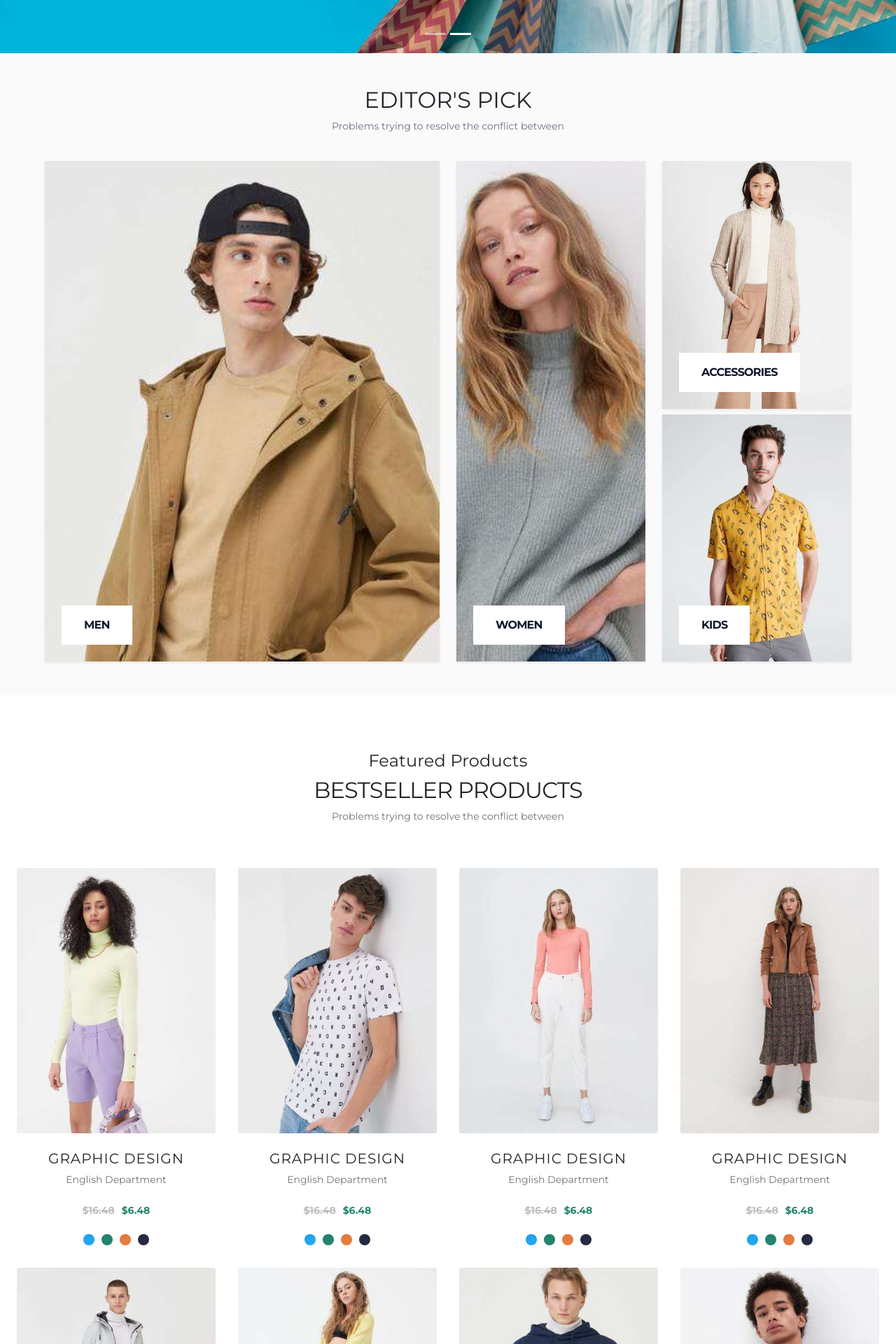
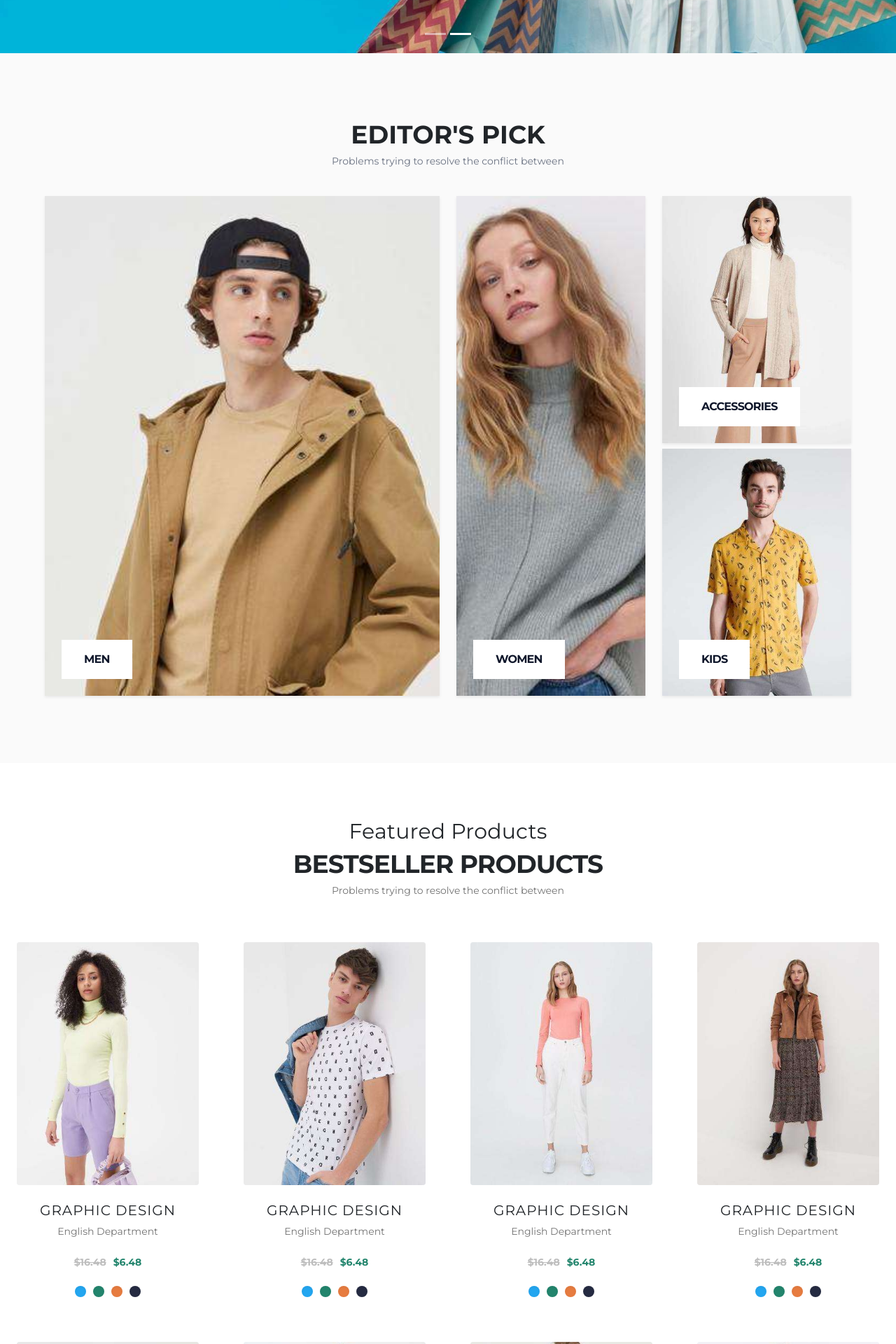
Before and after one commit to Drollax/e-commerce-project, a React (Vite) app: page / in a window 1280 px wide. Shown: the part 1040-2960 px from the top of the page at 70% size. Built offline with nearby package versions, Linux system fonts and the light colour scheme.

Commit message:
Getting ready to first showcase vercel try1

```diff
--- a/src/components/FeaturedPosts.jsx
+++ b/src/components/FeaturedPosts.jsx
@@ -1,4 +1,4 @@
-import { AlarmClock, MessageSquare, ChevronRight, ChartArea } from 'lucide-react';
+import { AlarmClock, ChevronRight, ChartArea } from 'lucide-react';
 
 const posts = [
   {
@@ -91,9 +91,9 @@ export default function FeaturedPosts() {
 
         {/* Section Heading */}
         <div className="text-center mb-16 space-y-3">
-          <h6 className="text-blue-500 font-bold text-sm">Practice Advice</h6>
-          <h2 className="text-4xl font-bold text-slate-900 tracking-tight">Featured Products</h2>
-          <p className="text-slate-500 max-w-lg mx-auto text-sm">
+          <h6 className="!text-blue-500 !font-bold !text-sm">Practice Advice</h6>
+          <h2 className="!text-4xl !font-bold text-slate-900 tracking-tight">Featured Posts</h2>
+          <p className="text-slate-500 max-w-lg mx-auto !text-sm">
             Problems trying to resolve the conflict between the two major <br className="hidden md:block"/>
             realms of Classical physics: Newtonian mechanics.
           </p>
--- a/src/components/Footer.jsx
+++ b/src/components/Footer.jsx
@@ -81,7 +81,7 @@ const Footer = () => {
 
       {/* Bottom Bar */}
       <div className="bg-light-grey py-6">
-        <div className="max-w-[1050px] mx-auto px-8 text-center lg:!text-left">
+        <div className="max-w-300 mx-auto px-8 text-center lg:!text-left">
           <p className="font-bold text-h6 text-grey-text max-w-[200px] md:max-w-none mx-auto lg:mx-0">
             Made With Love By Finland All Right Reserved
           </p>
--- a/src/components/NeuralUniverse.jsx
+++ b/src/components/NeuralUniverse.jsx
@@ -4,26 +4,26 @@ export default function NeuralUniverse() {
 
       {/*Content */}
       <div className="w-full lg:order-2 md:w-1/2 max-w-md text-center lg:!text-left md:text-left">
-        <p className="text-xs tracking-widest text-gray-400 uppercase mb-4">
+        <p className="text-1xl tracking-widest text-gray-400 uppercase mb-4">
           Summer 2020
         </p>
 
-        <h1 className="text-3xl md:text-4xl font-bold text-gray-800 leading-tight mb-4">
+        <h1 className="text-6xl lg:!text-10xl font-bold text-gray-800 leading-tight mb-4">
           Part of the <br /> Neural Universe
         </h1>
 
-        <p className="text-gray-500 text-sm md:text-base mb-6">
+        <p className="text-gray-500 !text-2xl text-sm md:text-base mb-6">
           We know how large objects will act, but things on a small scale.
         </p>
 
         {/* Buttons */}
         <div className="flex flex-col md:flex-row items-center md:items-start gap-3">
 
-          <button className="border border-blue-400 text-blue-500 md:border-green-500 md:text-green-600 px-6 py-3 rounded-md text-sm font-medium hover:bg-blue-50 md:hover:bg-green-500 md:hover:text-white transition">
+          <button className="border border-blue-400 text-blue-500 md:border-green-500 md:text-green-600 px-6 py-3 rounded-md text-sm font-medium hover:bg-blue-500 hover:text-white md:hover:bg-green-500 md:hover:text-white transition">
             BUY NOW
           </button>
 
-          <button className="border border-blue-400 text-blue-500 md:border-green-500 md:text-green-600 px-6 py-3 rounded-md text-sm font-medium hover:bg-blue-50 md:hover:bg-green-500 md:hover:text-white transition">
+          <button className="border border-blue-400 text-blue-500 md:border-green-500 md:text-green-600 px-6 py-3 rounded-md text-sm font-medium hover:bg-blue-500 hover:text-white md:hover:bg-green-500 md:hover:text-white transition">
             Learn More
           </button>
         </div>
--- a/src/components/ProductCarousel.jsx
+++ b/src/components/ProductCarousel.jsx
@@ -11,21 +11,21 @@ const ProductCarousel = () => {
       >
         <Carousel.Item>
           {/* Grid stays exactly the same as your original structure */}
-          <div className="relative min-h-[80vh] lg:min-h-[710px] grid grid-cols-1 lg:grid-cols-2 items-center max-w-[1050px] mx-auto px-8 pt-50 lg:!px-0">
+          <div className="relative min-h-[80vh] lg:min-h-[710px] grid grid-cols-1 lg:grid-cols-2 items-center max-w-275 mx-auto px-8 pt-50 lg:!pt-0">
 
-            <div className="flex flex-col text-left items-start text-white z-10 pt-20 lg:!pt-0 lg:!justify-center h-full order-1 max-w-[400px] md:max-w-[600px] mx-auto lg:mx-0">
-              <h5 className="uppercase font-bold text-30 !mb-6">
+            <div className="flex flex-col !text-center !items-center text-white z-10 pt-20 lg:!pt-0 lg:!justify-center lg:!text-start lg:!items-start h-full order-1 max-w-[400px] md:max-w-[600px] -translate-y-4 mx-auto lg:mx-0" >
+              <h5 className="uppercase !font-bold !text-30 !mb-6">
                 Summer 2020
               </h5>
-              <h1 className="text-h2 md:text-h1 font-bold !mb-8 leading-tight">
+              <h1 className="!text-h1 lg:!text-6xl !font-extrabold !mb-8 leading-tight">
                 Vita Classic <br className="hidden lg:block" /> Product
               </h1>
-              <p className="text-h4 font-normal opacity-85 !mb-8">
+              <p className="!text-h4 font-normal opacity-85 !mb-8">
                 We know how large objects will act, but things on a small scale.
               </p>
 
               <div className="!flex !flex-col lg:!flex-row !items-start lg:!items-center !justify-start !gap-8 !mt-4 !w-full">
-                <span className="text-h3 font-bold tracking-tight text-white">
+                <span className="text-h3 font-bold tracking-tight text-white translate-x-40 lg:translate-x-0">
                   $16.48
                 </span>
                 <button className="bg-secondary-green hover:opacity-90 text-white font-bold px-10 py-4 uppercase text-h6 !rounded-[5px] transition-all active:scale-95 border-0 w-full lg:w-auto">
--- a/src/pages/HomePage.jsx
+++ b/src/pages/HomePage.jsx
@@ -29,13 +29,13 @@ const productImages = [
         <CarouselTop/>
 </div>
 
-<section className="bg-[#FAFAFA] py-12 px-4 transition-colors duration-300">
+<section className="bg-[#FAFAFA] py-24 px-4 transition-colors duration-300">
       <div className="max-w-6xl mx-auto">
 
         {/* Header */}
         <div className="text-center mb-10">
-          <h2 className="text-2xl font-bold text-slate-800">EDITOR'S PICK</h2>
-          <p className="text-gray-500  text-sm">Problems trying to resolve the conflict between</p>
+          <h2 className="!text-4xl !font-bold text-slate-800">EDITOR'S PICK</h2>
+          <p className="text-gray-500  !text-1xl">Problems trying to resolve the conflict between</p>
         </div>
 
         {/* The Grid */}
@@ -82,19 +82,19 @@ const productImages = [
 
         {/* Header Section of Cards */}
         <div className="text-center mb-16 space-y-3">
-          <h4 className="text-xl font-medium text-[#737373] ">
+          <h4 className="!text-3xl !font-medium text-[#737373] ">
             Featured Products
           </h4>
-          <h2 className="text-3xl font-extrabold text-[#252B42] uppercase tracking-tight">
+          <h2 className="!text-4xl !font-extrabold text-[#252B42] uppercase px-40 tracking-tight">
             BESTSELLER PRODUCTS
           </h2>
-          <p className="max-w-md mx-auto text-sm font-medium text-[#737373]">
+          <p className="mx-auto !text-1xl font-medium text-[#737373]">
             Problems trying to resolve the conflict between
           </p>
         </div>
 
         {/* Responsive Grid Layout*/}
-        <div className="grid grid-cols-1 sm:grid-cols-2 lg:grid-cols-4 gap-8">
+        <div className="grid grid-cols-1 lg:grid-cols-4 gap-16">
 
           {productImages.map((imagePath, index) => (
             <ProductCard key={index} image={imagePath} />
```
